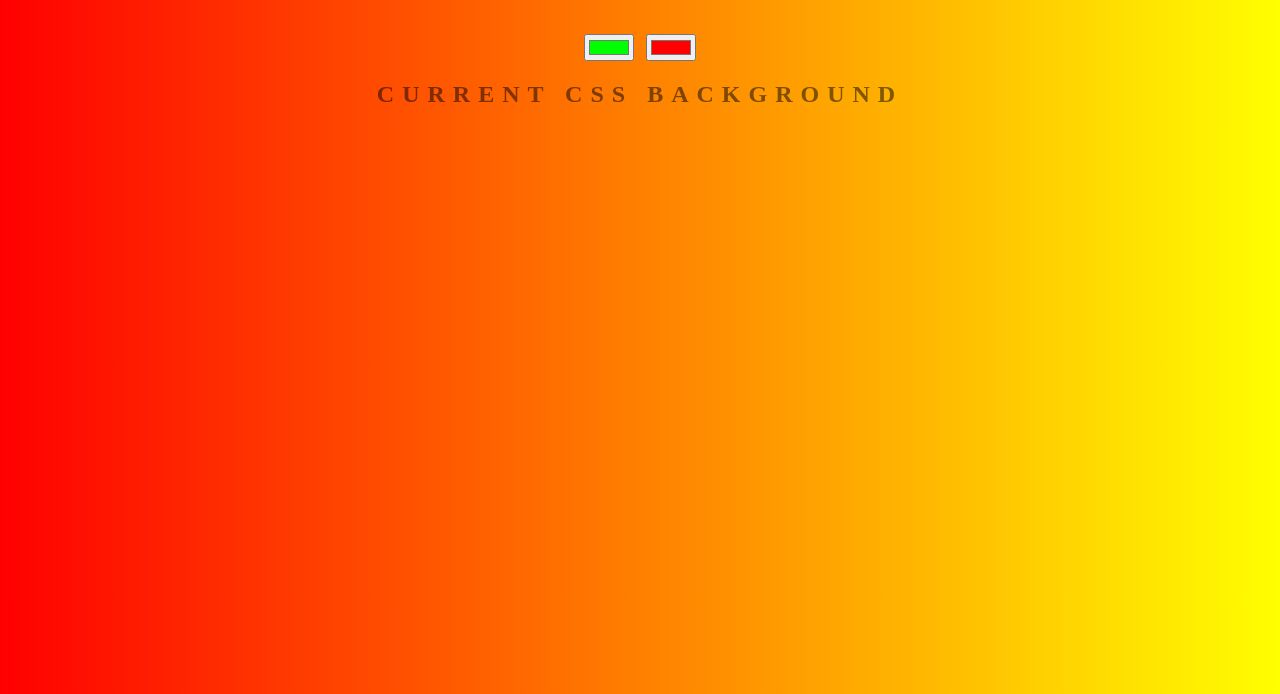
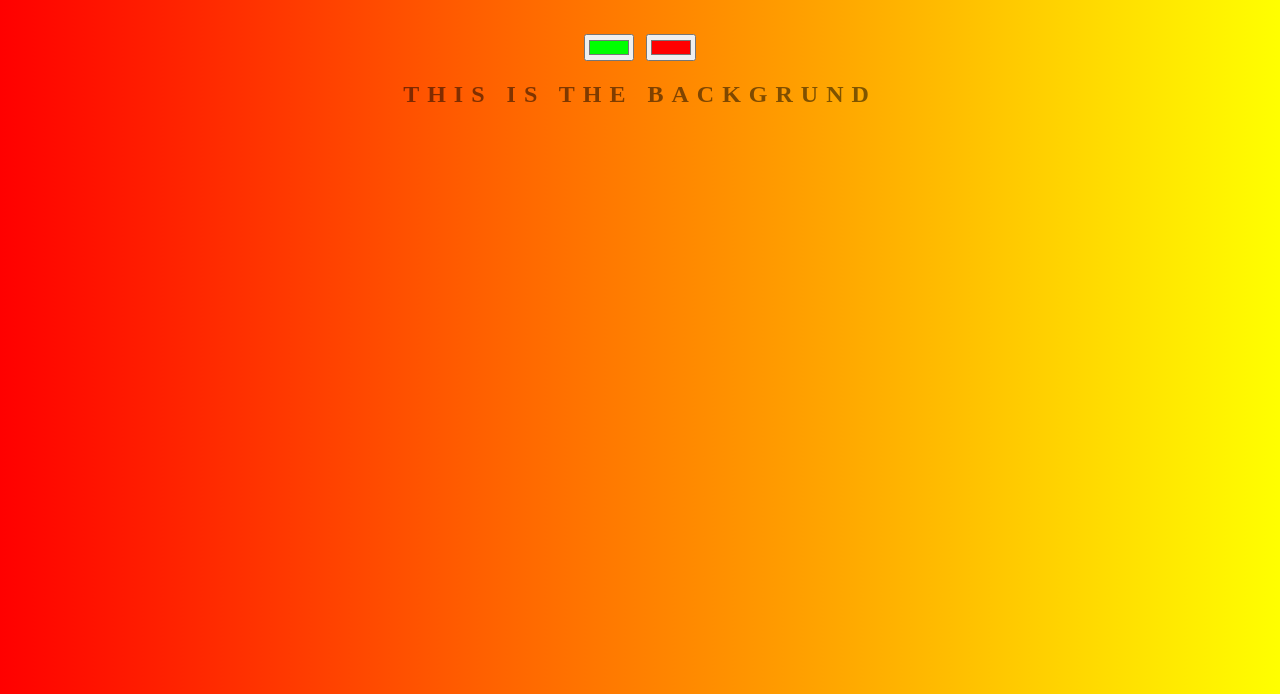
Before and after one commit to LiraDili/background-generator, a plain HTML site: page index.html in a window 1280 px wide. Shown: the part 106-800 px from the top of the page. Drawn offline with Linux system fonts and the light colour scheme.

Commit message:
Chaanging text

```diff
--- a/index.html
+++ b/index.html
@@ -8,7 +8,7 @@
 	<h1>COOL Generator</h1>
 	<input oninput="setGradient()" class="color1" type="color" name="color1" value="#00ff00">
 	<input oninput="setGradient()" class="color2" type="color" name="color2" value="#ff0000">
-	<h2>Current CSS Background</h2>
+	<h2>This is the backgrund</h2>
 	<h3></h3>
 	<script type="text/javascript" src="script.js"></script>
 </body>
```
